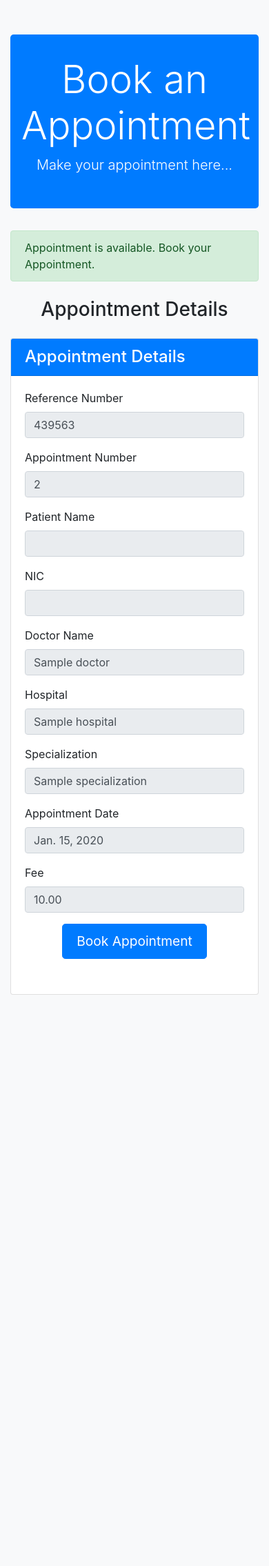
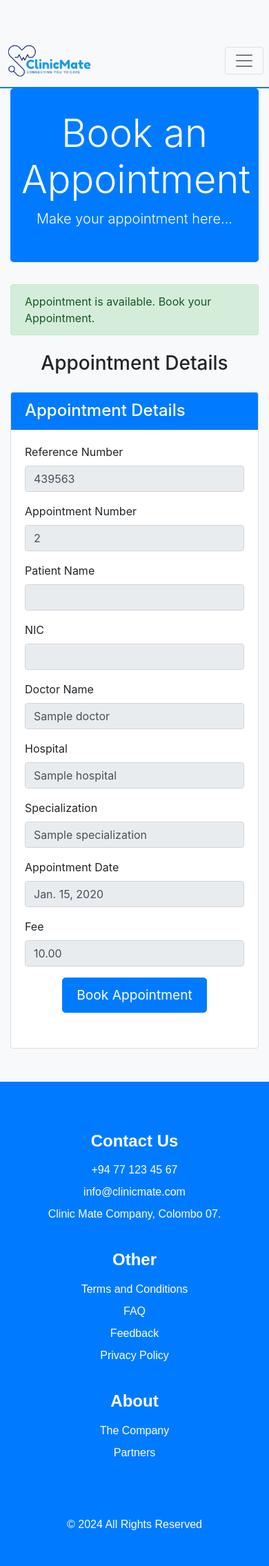
Before and after one commit to sasi1219/EChannelling, a Django app: page /find_doctor/check_doctor/ in a window 390 px wide. Shown: the whole page at 69% size. Before the commit the page ends 1442 px from the top, so only its background shows below. Run offline with Django 5.2, Linux system fonts and the light colour scheme; tables that the repository leaves empty hold one stand-in row (values such as "Sample post"); some libraries are stand-ins or nearby versions.

Commit message:
Book appointment page is updated.

```diff
--- a/place_appointment/Templates/place_appointment/Book_appointment.html
+++ b/place_appointment/Templates/place_appointment/Book_appointment.html
@@ -1,3 +1,4 @@
+{% load static %}
 <!DOCTYPE html>
 <html lang="en">
 <head>
@@ -5,6 +6,7 @@
     <meta name="viewport" content="width=device-width, initial-scale=1.0">
     <title>ClinicMate - Book an Appointment</title>
     <link href="https://maxcdn.bootstrapcdn.com/bootstrap/4.5.2/css/bootstrap.min.css" rel="stylesheet">
+    <link rel="stylesheet" href="{% static 'user_profile/styles.css' %}">
     <style>
         body {
             padding-top: 50px;
@@ -59,6 +61,22 @@
     </style>
 </head>
 <body>
+<nav class="navbar navbar-expand-lg navbar-light bg-light">
+    <a class="navbar-brand" href="/">
+        <img src="{% static 'images/Logo.png' %}" alt="ClinicMate Logo">
+    </a>
+    <button class="navbar-toggler" type="button" data-toggle="collapse" data-target="#navbarNav" aria-controls="navbarNav" aria-expanded="false" aria-label="Toggle navigation">
+        <span class="navbar-toggler-icon"></span>
+    </button>
+    <div class="collapse navbar-collapse" id="navbarNav">
+        <ul class="navbar-nav ml-auto">
+            <li class="nav-item"><a class="nav-link" href="/">Home</a></li>
+            <li class="nav-item"><a class="nav-link" href="/aboutus">About Us</a></li>
+            <li class="nav-item"><a class="nav-link" href="/login">Login</a></li>
+            <li class="nav-item"><a class="nav-link" href="/register">Register</a></li>
+        </ul>
+    </div>
+</nav>
     <div class="container">
         <div class="jumbotron text-center">
             <h1 class="display-4">Book an Appointment</h1>
@@ -130,6 +148,42 @@
         </div>
     </div>
 
+<footer class="bg-primary text-white mt-5 py-5">
+    <div class="footer-container">
+        <div class="row py-4">
+            <div class="col-md-4 text-center mb-4">
+                <h4><strong>Contact Us</strong></h4>
+                <ul class="list-unstyled">
+                    <li><a href="tel:+94771234567" class="text-white">+94 77 123 45 67</a></li>
+                    <li><a href="mailto:info@clinicmate.com" class="text-white">info@clinicmate.com</a></li>
+                    <li>Clinic Mate Company, Colombo 07.</li>
+                </ul>
+            </div>
+            <div class="col-md-4 text-center mb-4">
+                <h4><strong>Other</strong></h4>
+                <ul class="list-unstyled">
+                    <li><a href="{% url 'terms_and_conditions' %}" class="text-white">Terms and Conditions</a></li>
+                    <li><a href="/faq" class="text-white">FAQ</a></li>
+                    <li><a href="/feedback" class="text-white">Feedback</a></li>
+                    <li><a href="{% url 'privacy_policy' %}" class="text-white">Privacy Policy</a></li>
+                </ul>
+            </div>
+            <div class="col-md-4 text-center mb-4">
+                <h4><strong>About</strong></h4>
+                <ul class="list-unstyled">
+                    <li><a href="/aboutus" class="text-white">The Company</a></li>
+                    <li><a href="/partners" class="text-white">Partners</a></li>
+                </ul>
+            </div>
+        </div>
+        <div class="row mt-3">
+            <div class="col-md-12 text-center">
+                <p class="mb-0">&copy; 2024 All Rights Reserved</p>
+            </div>
+        </div>
+    </div>
+</footer>
+
     <script src="https://code.jquery.com/jquery-3.5.1.slim.min.js"></script>
     <script src="https://cdn.jsdelivr.net/npm/@popperjs/core@2.5.4/dist/umd/popper.min.js"></script>
     <script src="https://maxcdn.bootstrapcdn.com/bootstrap/4.5.2/js/bootstrap.min.js"></script>
```
